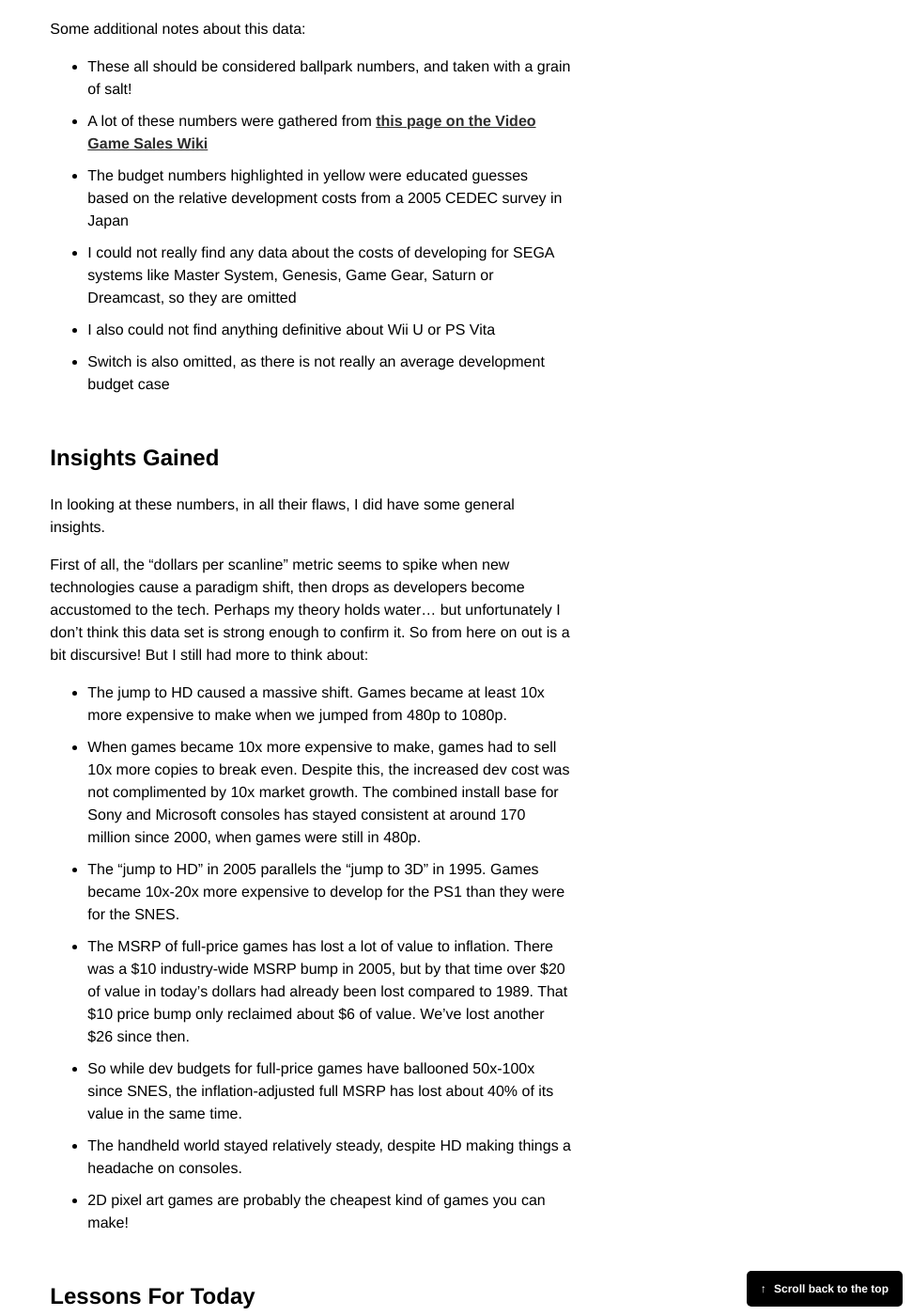
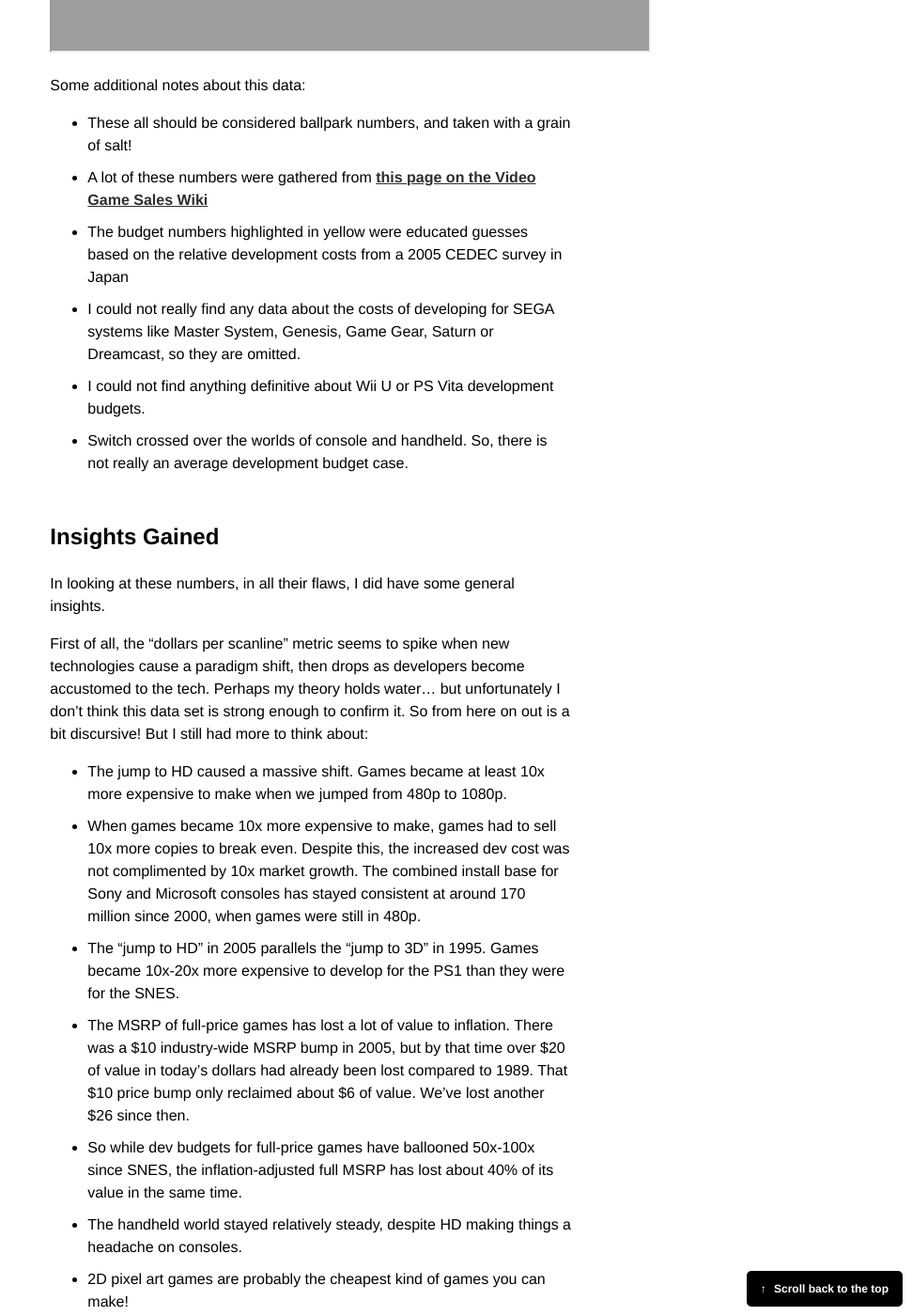
Before and after one commit to hunterbridges/blog, a Jekyll site: the page built from _posts/2022-01-23-the-cost-to-fill-your-screen.md, in a window 1280 px wide and 1400 px high, scrolled down 3985 px. Shown: the whole window at 94% size, without its empty margins (309-1280 px from the left). Built offline with Jekyll 4.4.1, drawn with Linux system fonts in a browser that asks for light colours; some web fonts are replaced; comment, search, counter and statistics services are not loaded; some of the changed text lies outside the part shown; grey boxes are pictures that could not be loaded.

Commit message:
Update 2022-01-23-the-cost-to-fill-your-screen.md

```diff
--- a/_posts/2022-01-23-the-cost-to-fill-your-screen.md
+++ b/_posts/2022-01-23-the-cost-to-fill-your-screen.md
@@ -79,16 +79,16 @@ for inflation and expressed in today's dollars.
 
 So, given all those caveats, here's a peek of what I came up with:
 
-<iframe src="https://docs.google.com/spreadsheets/d/e/2PACX-1vRyN82ng-_4HXFed21TAwOs4hMAUH2mFTP4akwAli0tN4WtHcea8rdL_OgSpDamAJgEyLYHY0-Ze0Zc/pubhtml?gid=155233835&amp;single=true&amp;widget=true&amp;headers=false" height="480" width="640"></iframe>
+<iframe src="https://docs.google.com/spreadsheets/d/e/2PACX-1vRyN82ng-_4HXFed21TAwOs4hMAUH2mFTP4akwAli0tN4WtHcea8rdL_OgSpDamAJgEyLYHY0-Ze0Zc/pubhtml?gid=155233835&amp;single=true&amp;widget=true&amp;headers=false" height="540" width="640"></iframe>
 
 Some additional notes about this data:
 
 - These all should be considered ballpark numbers, and taken with a grain of salt!
 - A lot of these numbers were gathered from [this page on the Video Game Sales Wiki](https://vgsales.fandom.com/wiki/Video_game_costs)
 - The budget numbers highlighted in yellow were educated guesses based on the relative development costs from a 2005 CEDEC survey in Japan
-- I could not really find any data about the costs of developing for SEGA systems like Master System, Genesis, Game Gear, Saturn or Dreamcast, so they are omitted
-- I also could not find anything definitive about Wii U or PS Vita
-- Switch is also omitted, as there is not really an average development budget case
+- I could not really find any data about the costs of developing for SEGA systems like Master System, Genesis, Game Gear, Saturn or Dreamcast, so they are omitted.
+- I could not find anything definitive about Wii U or PS Vita development budgets.
+- Switch crossed over the worlds of console and handheld. So, there is not really an average development budget case.
 
 ## Insights Gained
 
```
Also changed, not shown: other parts of _posts/2022-01-23-the-cost-to-fill-your-screen.md (+1 -1 lines).
